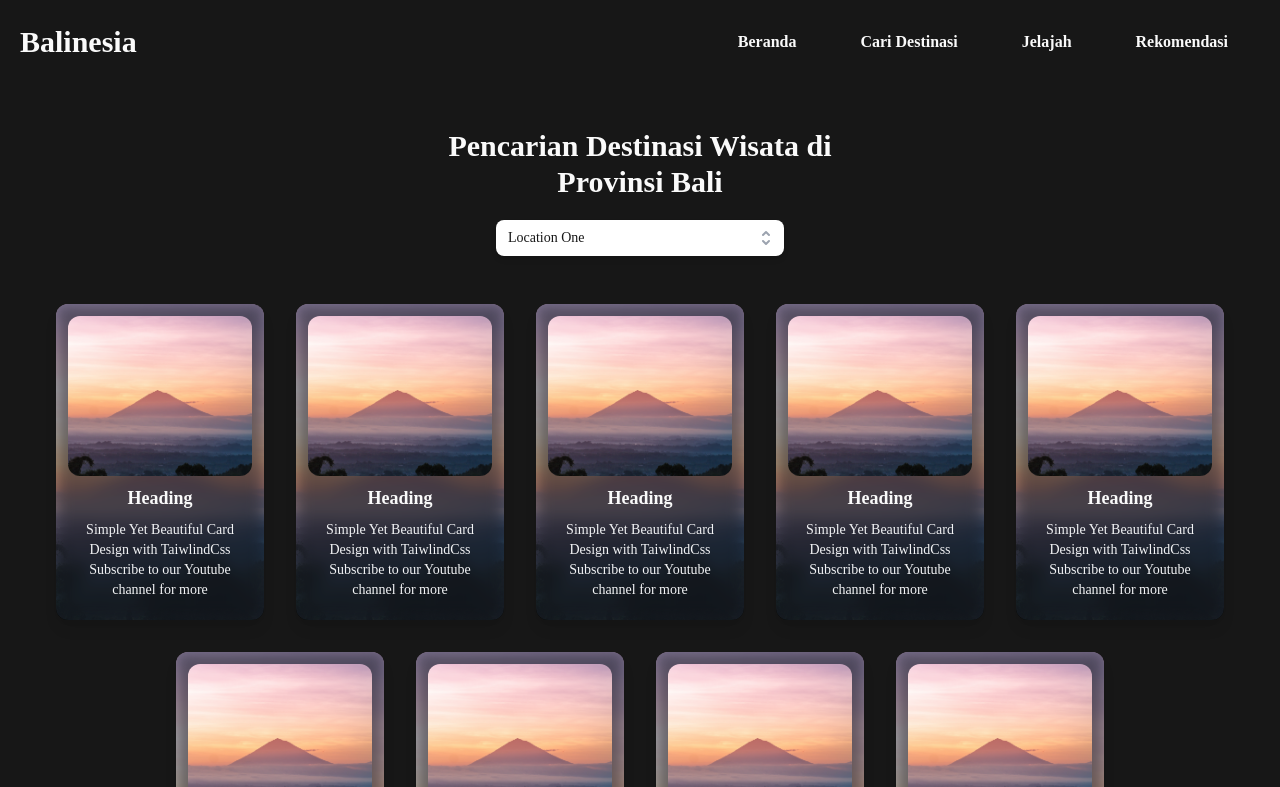
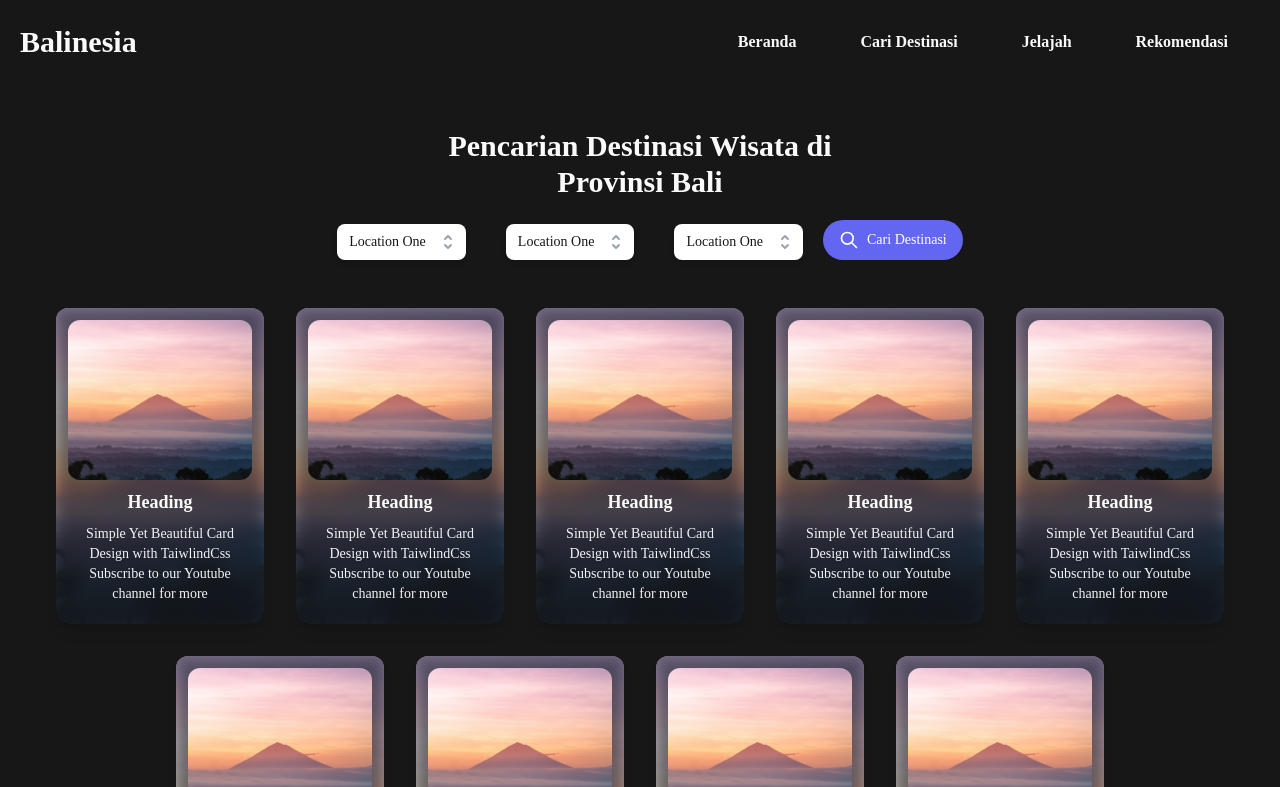
Before and after one commit to Achziil/Balinesia, a React (Create React App) app: page /cari in a window 1280 px wide. Shown: the top 787 px of the page. Built offline with nearby package versions, Linux system fonts and the light colour scheme.

Commit message:
Fixing Drop Down

```diff
--- a/src/components/Dropdown.jsx
+++ b/src/components/Dropdown.jsx
@@ -15,10 +15,117 @@ const Dropdown = () => {
   const [selected, setSelected] = useState(Location[0])
 
   return (
-  // Dropdown Location Start
-          <div className="w-72 mx-auto mt-5">
+    <div className='flex justify-center mt-5'>
+          <div className="inline-flex text-left">
+            {/* Dropdown Location Start */}
             <Listbox value={selected} onChange={setSelected}>
-              <div className="relative mt-1">
+              <div className="relative mt-1 mx-5">
+                <Listbox.Button className="relative w-full h-auto cursor-default rounded-lg bg-white py-2 pl-3 pr-10 text-left shadow-md focus:outline-none focus-visible:border-indigo-500 focus-visible:ring-2 focus-visible:ring-white focus-visible:ring-opacity-75 focus-visible:ring-offset-2 focus-visible:ring-offset-orange-300 sm:text-sm">
+                  <span className="block truncate text-theme3">{selected.name}</span>
+                  <span className="pointer-events-none absolute inset-y-0 right-0 flex items-center pr-2">
+                    <SelectorIcon
+                      className="h-5 w-5 text-gray-400"
+                      aria-hidden="true"
+                    />
+                  </span>
+                </Listbox.Button>
+                <Transition
+                  as={Fragment}
+                  leave="transition ease-in duration-100"
+                  leaveFrom="opacity-100"
+                  leaveTo="opacity-0"
+                >
+                  <Listbox.Options className="mt-1 max-h-60 w-full overflow-auto rounded-md bg-white py-1 text-base shadow-lg ring-1 ring-black ring-opacity-5 focus:outline-none sm:text-sm">
+                    {Location.map((person, personIdx) => (
+                      <Listbox.Option
+                        key={personIdx}
+                        className={({ active }) =>
+                          `relative cursor-default select-none py-2 pl-10 pr-4 ${
+                            active ? 'bg-amber-100 text-amber-900' : 'text-gray-900'
+                          }`
+                        }
+                        value={person}
+                      >
+                        {({ selected }) => (
+                          <>
+                            <span
+                              className={`block truncate ${
+                                selected ? 'font-medium' : 'font-normal'
+                              }`}
+                            >
+                              {person.name}
+                            </span>
+                            {selected
+                              ? (
+                              <span className="absolute inset-y-0 left-0 flex items-center pl-3 text-amber-600">
+                                <CheckIcon className="h-5 w-5" aria-hidden="true" />
+                              </span>
+                                )
+                              : null}
+                          </>
+                        )}
+                      </Listbox.Option>
+                    ))}
+                  </Listbox.Options>
+                </Transition>
+              </div>
+            </Listbox>
+            {/* Dropdown Location Start */}
+            <Listbox value={selected} onChange={setSelected}>
+              <div className="relative mt-1 mx-5">
+                <Listbox.Button className="relative w-full cursor-default rounded-lg bg-white py-2 pl-3 pr-10 text-left shadow-md focus:outline-none focus-visible:border-indigo-500 focus-visible:ring-2 focus-visible:ring-white focus-visible:ring-opacity-75 focus-visible:ring-offset-2 focus-visible:ring-offset-orange-300 sm:text-sm">
+                  <span className="block truncate text-theme3">{selected.name}</span>
+                  <span className="pointer-events-none absolute inset-y-0 right-0 flex items-center pr-2">
+                    <SelectorIcon
+                      className="h-5 w-5 text-gray-400"
+                      aria-hidden="true"
+                    />
+                  </span>
+                </Listbox.Button>
+                <Transition
+                  as={Fragment}
+                  leave="transition ease-in duration-100"
+                  leaveFrom="opacity-100"
+                  leaveTo="opacity-0"
+                >
+                  <Listbox.Options className="mt-1 max-h-60 w-full overflow-auto rounded-md bg-white py-1 text-base shadow-lg ring-1 ring-black ring-opacity-5 focus:outline-none sm:text-sm">
+                    {Location.map((person, personIdx) => (
+                      <Listbox.Option
+                        key={personIdx}
+                        className={({ active }) =>
+                          `relative cursor-default select-none py-2 pl-10 pr-4 ${
+                            active ? 'bg-amber-100 text-amber-900' : 'text-gray-900'
+                          }`
+                        }
+                        value={person}
+                      >
+                        {({ selected }) => (
+                          <>
+                            <span
+                              className={`block truncate ${
+                                selected ? 'font-medium' : 'font-normal'
+                              }`}
+                            >
+                              {person.name}
+                            </span>
+                            {selected
+                              ? (
+                              <span className="absolute inset-y-0 left-0 flex items-center pl-3 text-amber-600">
+                                <CheckIcon className="h-5 w-5" aria-hidden="true" />
+                              </span>
+                                )
+                              : null}
+                          </>
+                        )}
+                      </Listbox.Option>
+                    ))}
+                  </Listbox.Options>
+                </Transition>
+              </div>
+            </Listbox>
+            {/* Dropdown Location Start */}
+            <Listbox value={selected} onChange={setSelected}>
+              <div className="relative mt-1 mx-5">
                 <Listbox.Button className="relative w-full cursor-default rounded-lg bg-white py-2 pl-3 pr-10 text-left shadow-md focus:outline-none focus-visible:border-indigo-500 focus-visible:ring-2 focus-visible:ring-white focus-visible:ring-opacity-75 focus-visible:ring-offset-2 focus-visible:ring-offset-orange-300 sm:text-sm">
                   <span className="block truncate text-theme3">{selected.name}</span>
                   <span className="pointer-events-none absolute inset-y-0 right-0 flex items-center pr-2">
@@ -70,6 +177,12 @@ const Dropdown = () => {
               </div>
             </Listbox>
           </div>
+          <button className="inline-flex items-center px-4 py-2 bg-indigo-500 hover:bg-indigo-600 text-white text-sm font-medium rounded-3xl max-h-11 max-w-sm">
+                <svg xmlns="http://www.w3.org/2000/svg" className="h-5 w-5 mr-2" fill="none" viewBox="0 0 24 24" stroke="currentColor">
+                <path strokeLinecap="round" strokeLinejoin="round" strokeWidth="2" d="M21 21l-6-6m2-5a7 7 0 11-14 0 7 7 0 0114 0z" />
+                </svg>Cari Destinasi
+            </button>
+    </div>
   )
 }
 
```
